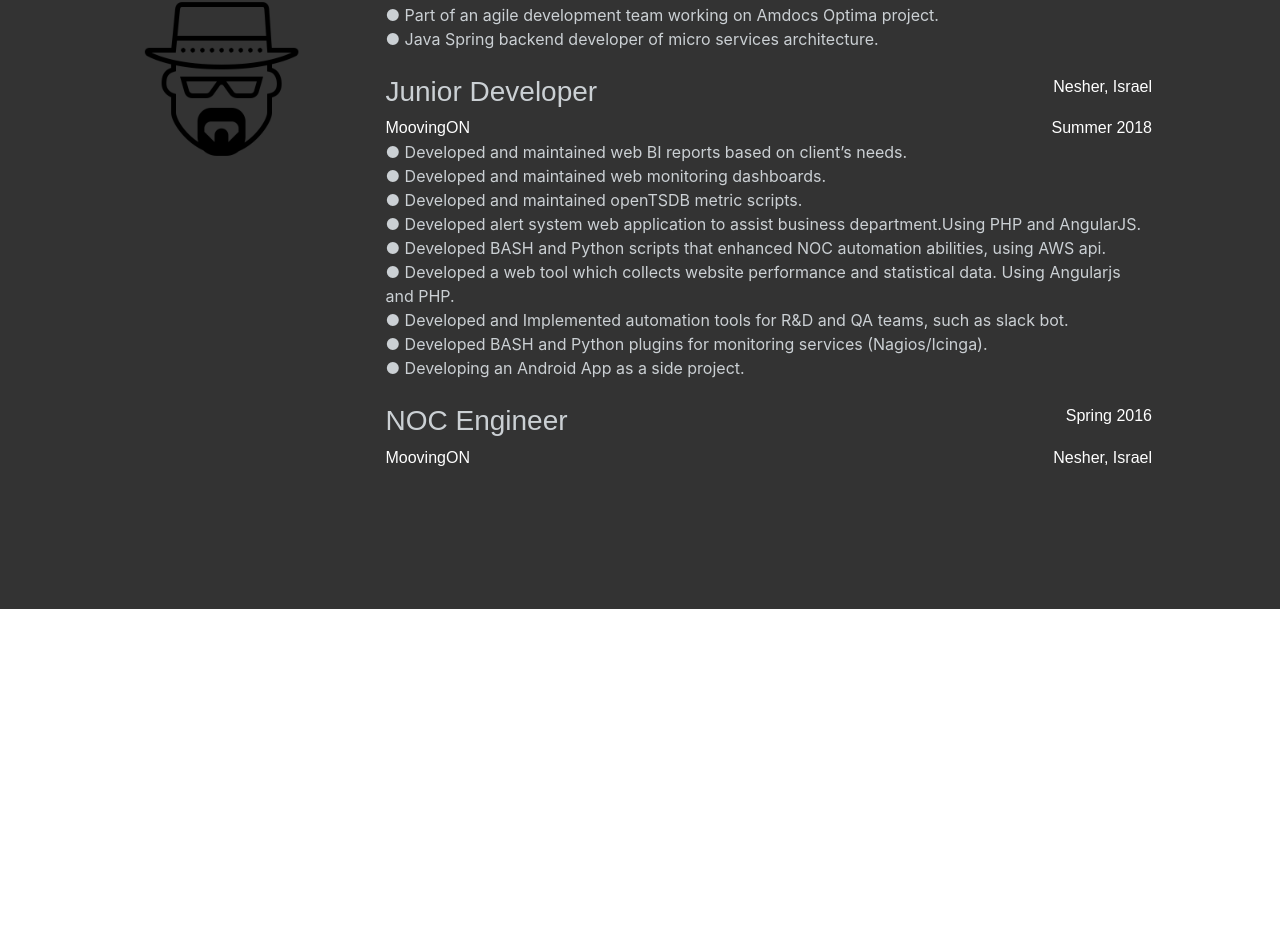
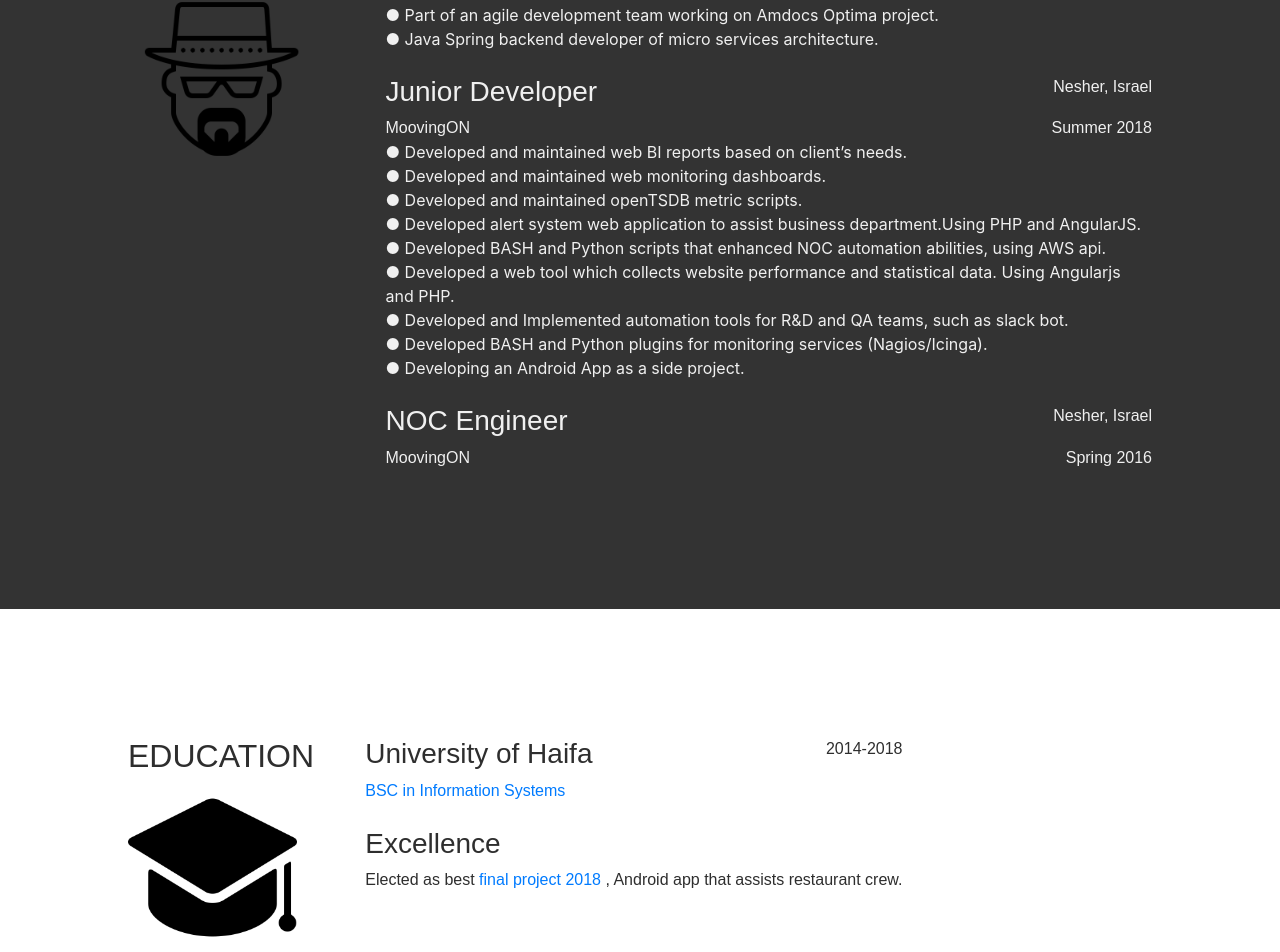
Before and after one commit to Batatos/portfolio, a React (Create React App) app: page / in a window 1280 px wide. Shown: the part 1047-1999 px from the top of the page. Built offline with nearby package versions, Linux system fonts and the light colour scheme.

Commit message:
Education section

```diff
--- a/src/AmdocsDesc.js
+++ /dev/null
@@ -1,4 +0,0 @@
-const PersonalPara = `● Part of an agile development team working on Amdocs Optima project. \n
-● Java Spring backend developer of micro services architecture.`;
-
-export default PersonalPara;
--- a/src/App.css
+++ b/src/App.css
@@ -109,20 +109,20 @@
   margin: 0 auto;
   padding: 10%;
   display: inline-flex;
-  color: #cbd0d4 !important;
+  color: #f0f0f0 !important;
 }
 .section2-content h2{
-  color: #cbd0d4;
+  color: #f0f0f0;
   font-family: fantasy;
   display: flex;
 }
 .section2-content h3{
-  color: #cbd0d4;
+  color: #f0f0f0;
   font-family: fantasy;
 }
 .section2-content p{
   margin-bottom: 0;
-  color: #cbd0d4 !important;
+  color: #f0f0f0 !important;
   /* font-family: fantasy; */
 }
 .company{
@@ -131,7 +131,7 @@
 .company h7{
   margin-right: 0px;
   margin-left: auto;
-  color: white !important;
+  color: #f0f0f0 !important;
   font-family: fantasy;
   font-weight: 100 !important;
 }
@@ -141,7 +141,7 @@
 .profession h7{
   margin-right: 0px;
   margin-left: auto;
-  color: white !important;
+  color: #f0f0f0 !important;
   font-family: fantasy;
   font-weight: 100 !important;
 }
@@ -149,16 +149,30 @@
   display: grid;
 }
 .subHeader{
-  color: white !important;
+  color: #f0f0f0 !important;
   font-family: fantasy;
 }
 .section3-content {
-  max-width: 80%;
+  width: 100%;
   margin: 0 auto;
-  padding: 40px;
+  padding: 10%;
+  display: inline-flex;
+  font-family: fantasy;
+}
+.section3-content h2{
+  color: #2e2e2e;
+}
+.educationStation{
+  color: #2e2e2e;
+}
+.university{
+  width: 100%;
   display: inline-flex;
 }
-
+.university h7{
+  margin-right: 0px;
+  margin-left: auto;
+}
 .InfoDiv{
   padding-left: 5%;
 }
--- a/src/App.js
+++ b/src/App.js
@@ -6,7 +6,6 @@ import Section from './components/Section';
 import Navbar from './components/Navbar';
 import dummyText from './DummyText';
 import PersonalPara from './PersonalPara';
-import AmdocsDesc from './AmdocsDesc';
 
 
 import {BrowserRouter as Router, Route, Switch} from 'react-router-dom';
@@ -32,13 +31,13 @@ function App() {
         dark={true}
         id="section2-content"
         experience={true}
-        amdocsDesc={AmdocsDesc}
       />
       <Section
         title="EDUCATION"
         subtitle={dummyText}
         dark={false}
         id="section3-content"
+        education={true}
       />
       <Section
         title="SKILLS"
--- a/src/components/Section.js
+++ b/src/components/Section.js
@@ -9,7 +9,7 @@ import { Link } from 'react-router-dom';
 
 export default function Section({ title, lastName, city, email, paragraph,
                                   dark, id, socialIcons, about, experience,
-                                  amdocsDesc }) {
+                                  education }) {
 
   // const animatedStyles = useSpring({opacity: 0})
 
@@ -18,6 +18,8 @@ export default function Section({ title, lastName, city, email, paragraph,
     <Spring from={{opacity: 0, marginTop: -1000}} to={{opacity: 1, marginTop: 0}} >
       { props => (
       <div className={"section" + (dark ? " section-dark" : "")} style={props}>
+
+
         <div className={about ? id : "section-none"} id={id}>
           <Springcard/>
           <div className={"InfoDiv"}>
@@ -85,15 +87,45 @@ export default function Section({ title, lastName, city, email, paragraph,
             <div className={"careerStation"}>
               <div className={"profession"}>
                 <h3>NOC Engineer</h3>
-                <h7>Spring 2016</h7>
+                <h7>Nesher, Israel</h7>
               </div>
               <div className={"company"}>
                 <div className={"subHeader"}>MoovingON</div>
-                <h7>Nesher, Israel</h7>
+                <h7>Spring 2016</h7>
               </div>
             </div>
           </div>
         </div>
+
+
+        <div className={education ? id : "section-none"} id={id}>
+          <div>
+            <h2>{title}</h2>
+            <img src={require('../assets/school.png')} style={{width: "19ch"}}/>
+          </div>
+          <div className={"InfoDiv"}>
+            <div className={"educationStation"}>
+              <div className={"university"}>
+                <h3>University of Haifa</h3>
+                <h7>2014-2018</h7>
+              </div>
+              <div className={"degree"}>
+                <a target="_blank" href="https://is-web.hevra.haifa.ac.il/index.php/en/">BSC in Information Systems</a>
+              </div>
+            </div>
+            <br/>
+            <div className={"educationStation"}>
+              <div className={"certificate"}>
+                <h3>Excellence</h3>
+                <h7>Elected as best <a target="_blank" href="https://drive.google.com/file/d/1x4h6bgS_VjXNOsbIIn4yBcFFXszgk9Y-/view">final project 2018</a> , Android app that assists restaurant crew.</h7>
+              </div>
+            </div>
+            <br/>
+          </div>
+        </div>
+
+
+
       </div>
 
       )}
```
Also changed, not shown: src/assets/excellence.jpeg (added), src/assets/school.png (added).
